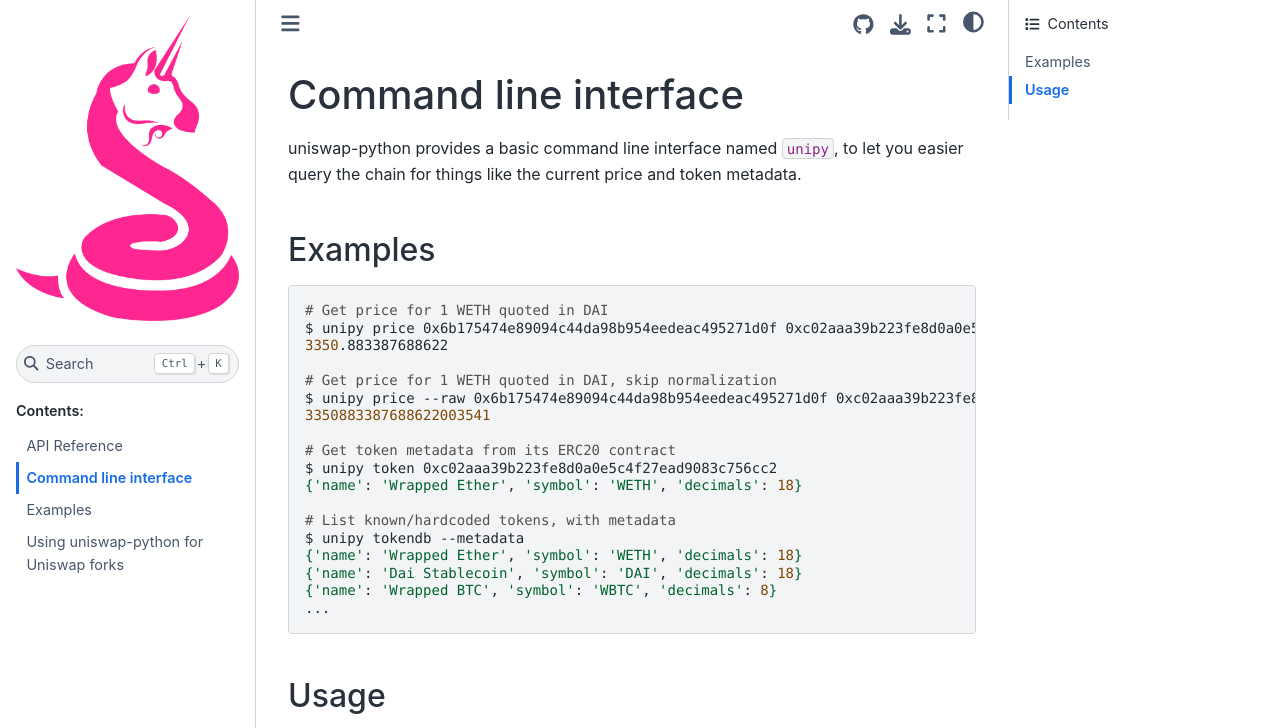
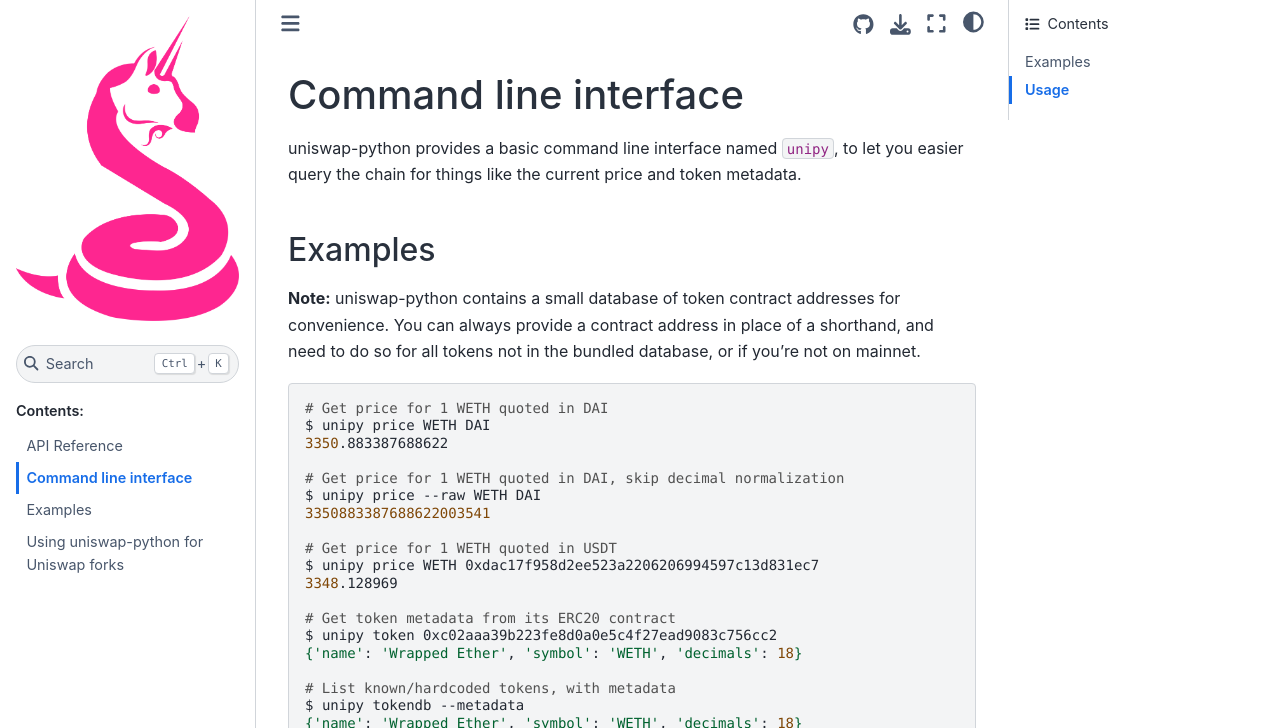
Before and after one commit to uniswap-python/uniswap-python, a Sphinx documentation site: the page built from docs/cli.rst, in a window 1280 px wide and 1141 px high, cut to the strip 0-728 px from the top of the window. Built offline with Sphinx 7.4.7 and the Sphinx Book theme 1.1.4, drawn with Linux system fonts in a browser that asks for light colours.

Commit message:
docs: improved CLI docs, changed `unipy price` to use common pair order for pricing

```diff
--- a/docs/cli.rst
+++ b/docs/cli.rst
@@ -6,15 +6,21 @@
 Examples
 --------
 
+**Note:** uniswap-python contains a small database of token contract addresses for convenience. You can always provide a contract address in place of a shorthand, and need to do so for all tokens not in the bundled database, or if you're not on mainnet.
+
 .. code:: shell
 
     # Get price for 1 WETH quoted in DAI
-    $ unipy price 0x6b175474e89094c44da98b954eedeac495271d0f 0xc02aaa39b223fe8d0a0e5c4f27ead9083c756cc2
+    $ unipy price WETH DAI
     3350.883387688622
 
-    # Get price for 1 WETH quoted in DAI, skip normalization
-    $ unipy price --raw 0x6b175474e89094c44da98b954eedeac495271d0f 0xc02aaa39b223fe8d0a0e5c4f27ead9083c756cc2
+    # Get price for 1 WETH quoted in DAI, skip decimal normalization
+    $ unipy price --raw WETH DAI
     3350883387688622003541
+
+    # Get price for 1 WETH quoted in USDT
+    $ unipy price WETH 0xdac17f958d2ee523a2206206994597c13d831ec7
+    3348.128969
 
     # Get token metadata from its ERC20 contract
     $ unipy token 0xc02aaa39b223fe8d0a0e5c4f27ead9083c756cc2
```
Also changed, not shown: 1 other file.
